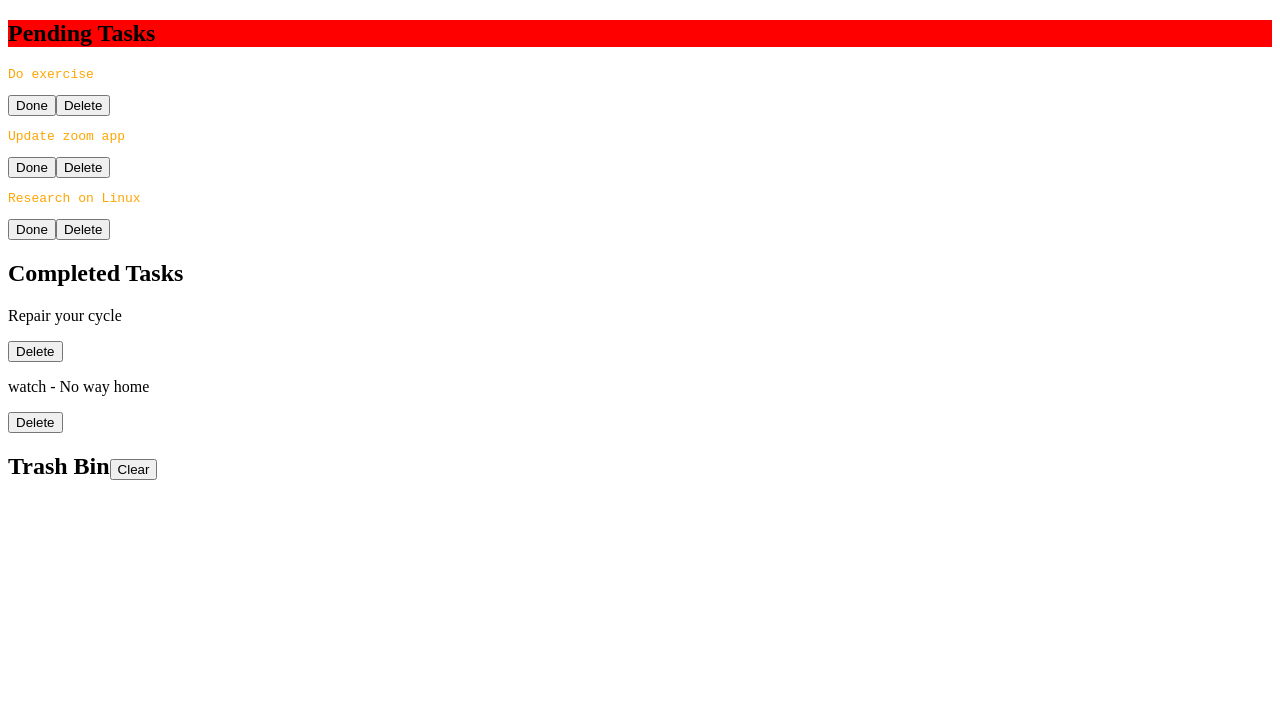
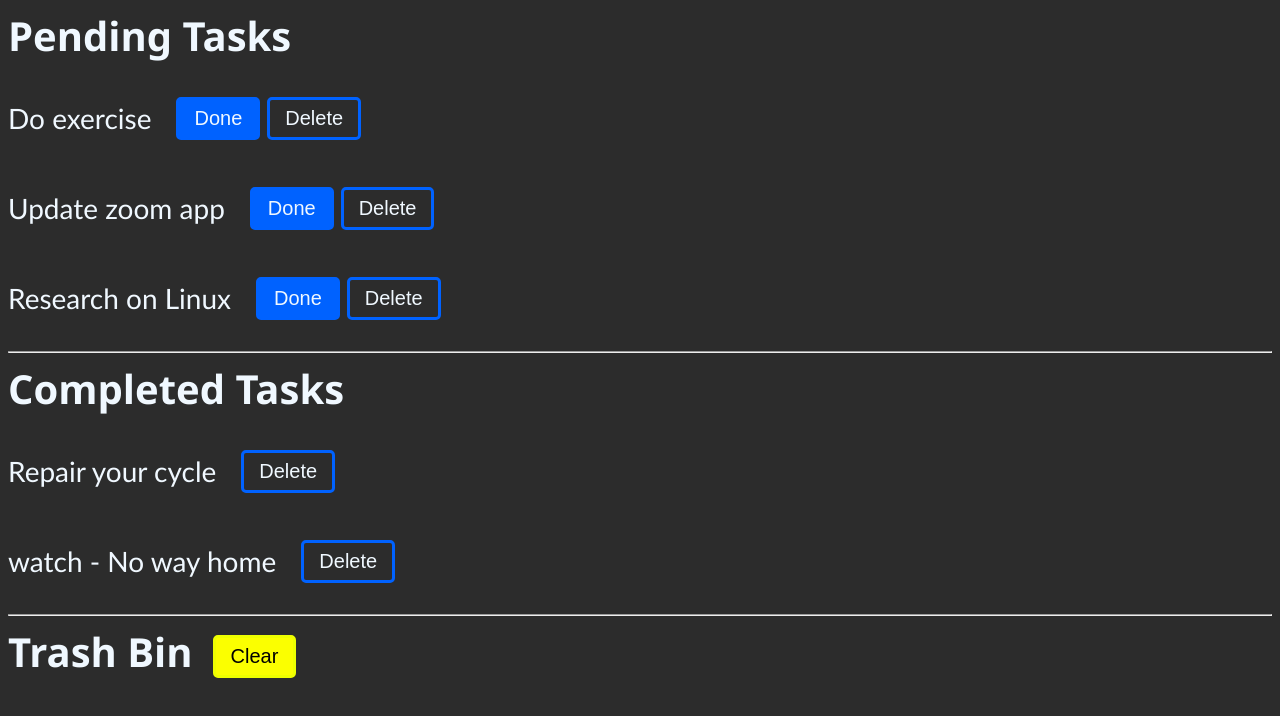
Before and after one commit to WinayGupta777/firstreactapp, a React (Create React App) app: page / in a window 1280 px wide. Shown: the top 716 px of the page. Built offline with nearby package versions, Linux system fonts and the light colour scheme.

Commit message:
External CSS added & made some sytling

```diff
--- a/src/components/TodoComponent.js
+++ b/src/components/TodoComponent.js
@@ -77,7 +77,9 @@ class TodoComponent extends React.Component {
         return(
             <>
                 <Pending list={this.getPending()}   fun={this.changeState}  fun2={this.move2trash}></Pending>
+                <hr></hr>
                 <Completed list={this.getCompleted()} fun2={this.move2trash}></Completed>
+                <hr></hr>
                 <Trash list={this.getTrashed()}></Trash>
             </>
         )
--- a/src/components/TrashBin.js
+++ b/src/components/TrashBin.js
@@ -1,5 +1,5 @@
 import React from "react";
-
+import styles from "./trash.css";
 class Trash extends React.Component {
     constructor(props){
         super(props)
@@ -9,9 +9,10 @@ class Trash extends React.Component {
     }
     render(){return(
         <>
-            <h2>Trash Bin
-                <button>Clear</button>
-            </h2>
+            <div className="block">
+                <h2>Trash Bin</h2>
+                <button className="trash">Clear</button>
+            </div>
             {this.props.list.map(
                 (i)=>
                 <div>
--- a/src/components/completed.js
+++ b/src/components/completed.js
@@ -8,9 +8,9 @@ class Completed extends React.Component {
             <h2>Completed Tasks</h2>
             {this.props.list.map(
                 (i)=>
-                <div>
+                <div className="block">
                     <p>{i.title}</p>
-                    <button onClick={()=>this.props.fun2(i.id)}>Delete</button>
+                    <button className="del" onClick={()=>this.props.fun2(i.id)}>Delete</button>
                 </div>
             )}
         </>
--- a/src/components/pending.css
+++ b/src/components/pending.css
@@ -0,0 +1,39 @@
+body {
+    background-color: rgb(44, 44, 44);
+    color: aliceblue;
+}
+p {
+    font-family: 'Gill Sans', 'Gill Sans MT', Calibri, 'Trebuchet MS', sans-serif;
+    font-size: 28px;
+    margin-right: 25px;
+}
+.block {
+    display: flex;
+    align-items: center;
+}
+h2 {
+    margin-top: 20px;
+    font-family: 'Segoe UI', Tahoma, Geneva, Verdana, sans-serif;
+    font-size: 40px;
+}
+button {
+    margin: 0 7px 0 0px;
+    border-radius: 5px;
+    padding: 7px 15px;
+    cursor: pointer;
+}
+button.com {
+    font-size: 20px;
+    color: aliceblue;
+    background-color: rgb(0, 98, 255);
+    border: 3px solid rgb(0, 98, 255);
+}
+button.del {
+    font-size: 20px;
+    color: aliceblue;
+    background-color: transparent;
+    border: 3px solid rgb(0, 98, 255);
+}
+button.del:hover{
+    border: 3px solid aliceblue;
+}
--- a/src/components/pending.js
+++ b/src/components/pending.js
@@ -1,22 +1,19 @@
 import React from "react";
+import styles from "./pending.css";
 class Pending extends React.Component {
     constructor(props){
         super(props)
     }
     render(){
-        const divStyle = {
-            color: "orange",
-            fontFamily: "monospace",
-        }
         return(
         <>
-            <h2  style={{backgroundColor:"red"}}>Pending Tasks</h2>
+            <h2>Pending Tasks</h2>
             {this.props.list.map(
                 (i)=>
-                <div style={divStyle}>
+                <div className="block">
                     <p>{i.title}</p>
-                    <button onClick={()=>this.props.fun(i.id)}>Done</button>
-                    <button onClick={()=>this.props.fun2(i.id)}>Delete</button>
+                    <button className="com" onClick={()=>this.props.fun(i.id)}>Done</button>
+                    <button className="del" onClick={()=>this.props.fun2(i.id)}>Delete</button>
                     {console.log(i)}
                 </div>
             )}
--- /dev/null
+++ b/src/components/trash.css
@@ -0,0 +1,20 @@
+button.trash {
+    margin: 0 7px 0 0px;
+    border-radius: 5px;
+    padding: 7px 15px;
+    cursor: pointer;
+
+    font-size: 20px;
+    color: black;
+    background-color: rgb(251, 255, 0);
+    border: 3px solid rgb(238, 255, 0);
+}
+
+h2 {
+    margin-top: 0;
+    margin-bottom: 10px;
+    margin-right: 20px;
+}
+.block {
+
+}
```
